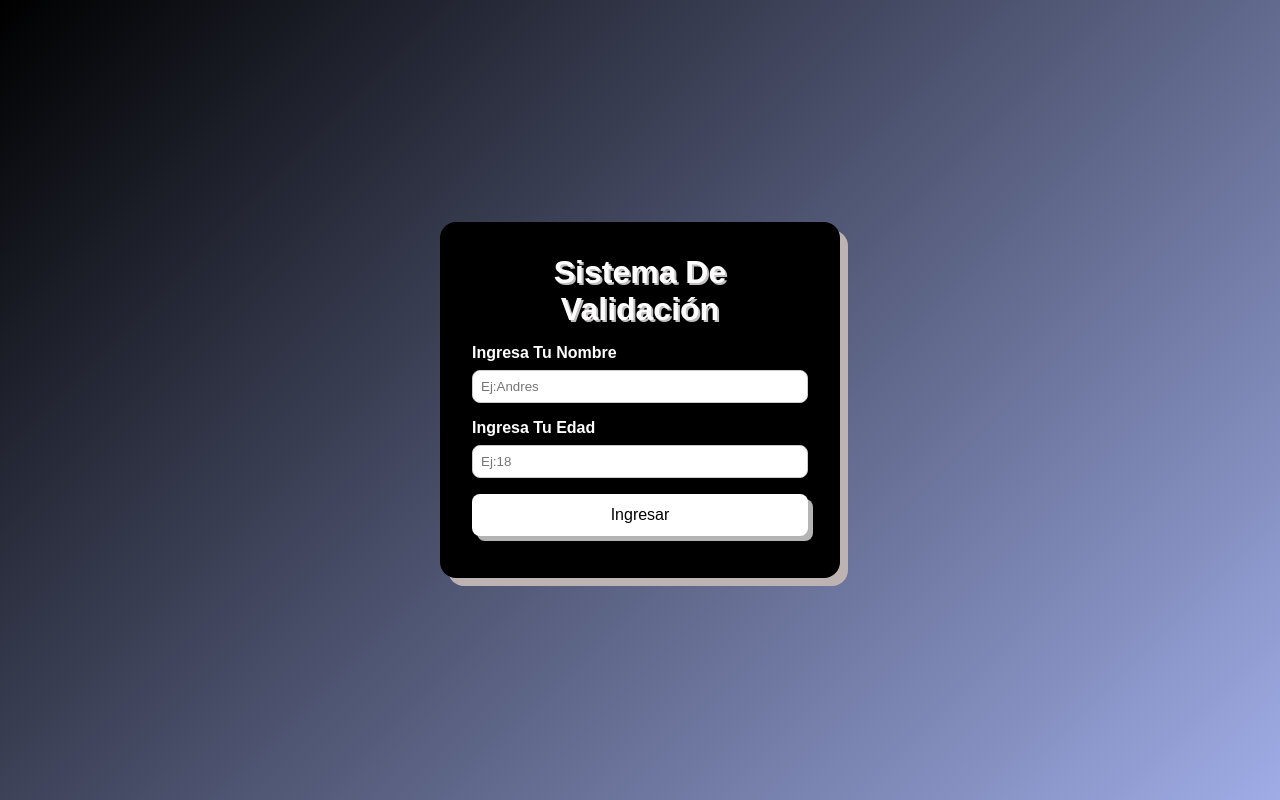
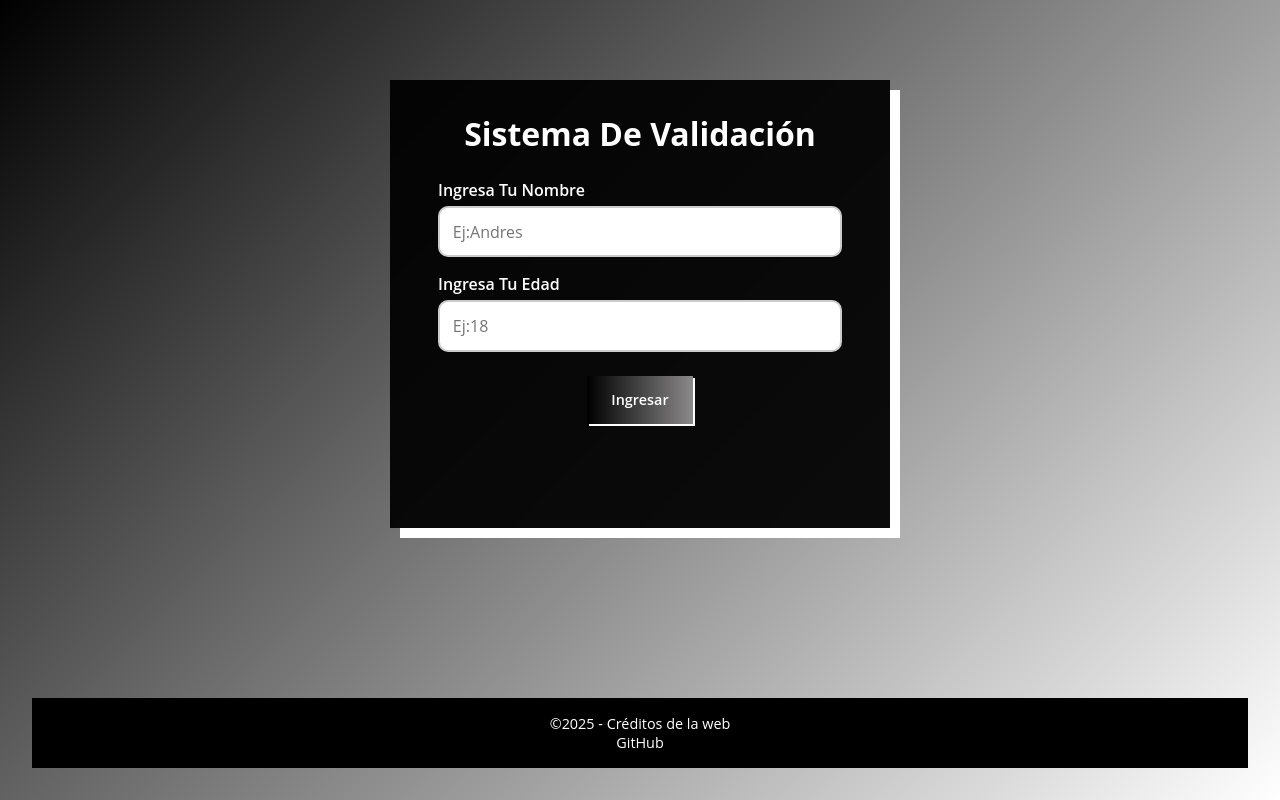
Before and after one commit to SebasDev27/Entrenamiento_S1, a plain HTML site: page index.html in a window 1280 px wide. Drawn offline with Linux system fonts and the light colour scheme.

Commit message:
feat: agregar funcionalidad de validación de formulario y mensajes al usuario

```diff
--- a/index.html
+++ b/index.html
@@ -3,25 +3,40 @@
 <head>
     <meta charset="UTF-8">
     <meta name="viewport" content="width=device-width, initial-scale=1.0">
+    <meta name="description" content="Verifica Si Eres Mayor De Edad">
+    <meta name="keywords" content="nombre,edad,autenticacion">
+    <meta name="sitedomain" content="https://github.com/SebasDev27/Entrenamiento_S1">
+    <meta name="organization" content="SebasDev27">
+    <meta name="author" content="Sebastian Marriaga Hoyos">
+    <meta name="designer" content="Sebastian Marriaga Hoyos">
+    <meta name="copyright" content="© 2025 SebasDev27. All rights reserved">
+    <meta name="robots" content="index,follow">
+    <meta name="googlebot" content="index,follow">
+    <meta name="revisit-after" content="15days">
+    <meta name="theme-color" content="#ffffff">
+    <link rel="stylesheet" href="src/css/style.css">
     <title>EntrenamientoS1</title>
-    <link rel="stylesheet" href="src/css/style.css">
 </head>
 <body>
-    <main>
-        <main class="contenedor">
-            <h1> Sistema De Validación</h1>
-
+    <!--element container-->
+    <main class="contenedor">
+        <h1> Sistema De Validación</h1>
+        <!--data entry-->
         <label for="nombre">Ingresa Tu Nombre</label>
         <input type="text" id="nombre" placeholder="Ej:Andres" required>
 
-        <label for="Edad">Ingresa Tu Edad</label>
-        <input type="number" id="Edad" placeholder="Ej:18" required>
-
+        <label for="edad">Ingresa Tu Edad</label>
+        <input type="number" id="edad" placeholder="Ej:18" required>
+        <!--authentication button and message-->
         <button id="boton" >Ingresar</button>
 
         <div id="message"></div>
     </main>
-    <footer></footer>
+    <!--element footer-->
+    <footer>
+    <p>©2025 - Créditos de la web</p>
+    <a href="https://github.com/SebasDev27">GitHub</a>
+    </footer>
 
     <script src="src/js/sistema_interactivo.js"></script>
 </body>
--- a/src/css/style.css
+++ b/src/css/style.css
@@ -1,75 +1,148 @@
+
 * {
-    box-sizing: border-box;
 margin: 0;
 padding: 0;
+box-sizing: border-box;
+font-family: 'Open Sans'
 }
-
+/*body design and centering*/
 body {
-    font-family: Arial, sans-serif;
+background: linear-gradient(135deg, #000000, #ffffff);
+min-height: 100vh ;
 display: flex;
 justify-content: center;
 align-items: center;
-    min-height: 100vh;
-    background: linear-gradient(135deg, #000000, #9face6);
+padding: 2rem;
+min-width: 190px;
 }
-
+/* container design*/
 .contenedor {
-    background: rgb(0, 0, 0);
-    padding: 2rem;
-    border-radius: 1rem;
-    box-shadow: 8px 8px rgb(190, 179, 179);
-    max-width: 400px;
+background: #000000ee;
+padding: 2rem 3rem;
+box-shadow: 10px 10px rgb(255, 255, 255);
+max-width: 500px;
 width: 100%;
+min-width: 190px;
+text-align: center;
+transition: transform 0.3s ease;
+color: white;
+}
+/*container animation*/
+.contenedor:hover {
+transform: scale(1.02);
 }
 
 h1 {
-    text-align: center;
-    margin-bottom: 1rem;
-    text-shadow: 2px 2px rgb(194, 191, 191);
-    color: white;
+margin-bottom: 1.5rem;
+font-size: 2rem;
+color: #ffffff;
 }
-
+/*design label and input*/
 label {
 display: block;
-    margin-bottom: 0.5rem;
-    font-weight: bold;
-    color: white;
+margin-top: 1rem;
+font-weight: 600;
+text-align: left;
 }
 
 input {
 width: 100%;
-    padding: 0.5rem;
+padding: 0.8rem;
+margin-top: 0.3rem;
+border: 2px solid #ccc;
+border-radius: 10px;
+font-size: 1rem;
+}
+/*design button*/
+button {
+margin-top: 1.5rem;
+padding: 0.9rem 1.5rem;
+background: linear-gradient(to right, #000000, #8b8989);
+box-shadow: 2px 2px ;
+border: none;
+color: rgb(255, 255, 255);
+font-size: 0.9rem;
+font-weight: 600;
+cursor: pointer;
+transition: background 0.3s ease, transform 0.2s;
+}
+/*button aniumation*/
+button:hover {
+transform: scale(1.05);
+}
+
+/*design message*/
+#message {
+margin-top: 2rem;
+font-size: 1.5rem;
+font-weight: 600;
+color: #ffffff;
+min-height: 40px;
+}
+/*design footer and a*/
+footer {
+width: 100%;
+text-align: center;
+padding: 1rem;
+margin-top: 2rem;
+background-color: #000000;
+color: #ffffff;
+font-size: 0.9rem;
+position: relative;
+}
+a{
+    text-decoration: none;
+    text-align: center;
+    color: white;
+}
+/*keeps the footer in pc*/
+
+@media screen and (min-height: 600px) {
+body {
+    flex-direction: column;
+}
+.contenedor {
+    margin-top: 3rem;
     margin-bottom: 1rem;
-    border: 1px solid #ccc;
-    border-radius: 0.5rem;
+}
+
+footer {
+    margin-top: auto;
+}
+}
+
+/*tablets*/
+@media screen and (max-width: 768px) {
+.contenedor {
+    padding: 1.5rem 2rem;
+    max-width: 90%;
+}
+
+h1 {
+    font-size: 1.8rem;
 }
 
 button {
     width: 100%;
-    padding: 0.75rem;
-    background-color: #ffffff;
-    color: #000000;
-    border: none;
-    border-radius: 0.5rem;
-    font-size: 1rem;
-    cursor: pointer;
-    transition: background-color 0.3s ease;
-    box-shadow: 5px 5px #b4b4b4;
+}
+}
+/*mobile*/
+
+@media screen and (max-width: 480px) {
+.contenedor {
+    padding: 1rem 1.2rem;
 }
 
-button:hover {
-    background-color: #676a6b6e;
+h1 {
+    font-size: 1.5rem;
 }
 
-#message {
-    margin-top: 3rem;
-    margin: 10px;
-    text-align: center;
-    font-size: 1.2rem;
+input {
+    font-size: 0.95rem;
 }
 
-@media (max-width: 500px) {
-    .container {
-        padding: 1rem;
+button {
+    font-size: 0.95rem;
+    padding: 0.8rem;
 }
 }
--- a/src/js/sistema_interactivo.js
+++ b/src/js/sistema_interactivo.js
@@ -0,0 +1,29 @@
+// Get references to the input fields and message display element
+let nombre = document.getElementById('nombre');
+let edad = document.getElementById('edad');
+let message = document.getElementById('message');
+let boton = document.getElementById('boton')
+
+// Add a click event listener to the button
+boton.addEventListener('click', function () {
+    // Get the values from the input fields
+    let nombre = document.getElementById('nombre').value;
+    let edad = document.getElementById('edad').value;
+
+    // Check if any field is empty
+    if (nombre === '' || edad === '') {
+        // Show a message if fields are empty
+        mensaje.textContent = 'Por favor, llena todos los campos.';
+        return;
+    }
+
+    // Convert age to a number
+    edad = Number(edad);
+
+    // Check if the user is an adult or minor and display the appropriate message
+    if (edad >= 18) {
+        message.textContent ='Hola ' + nombre + ' , eres mayor de edad. Preparate para grandes oportunidades en el mundo de la programación!';
+    } else {
+        message.textContent ='Hola ' + nombre + ' , eres menor de edad. Sigue aprendiendo y disfrutando del codigo!';
+    }
+});
```
Also changed, not shown: 1 other file. Lines whose indentation alone changed are shown as unchanged.
